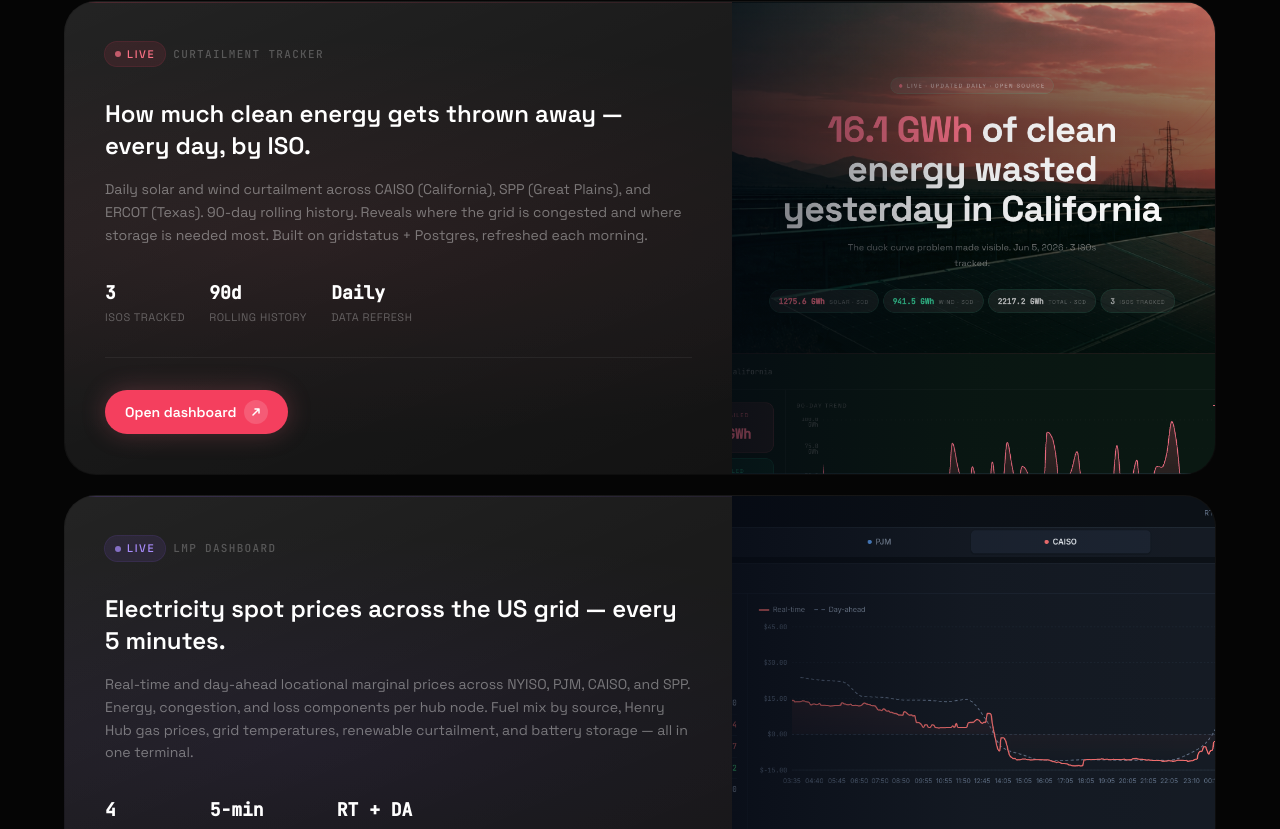
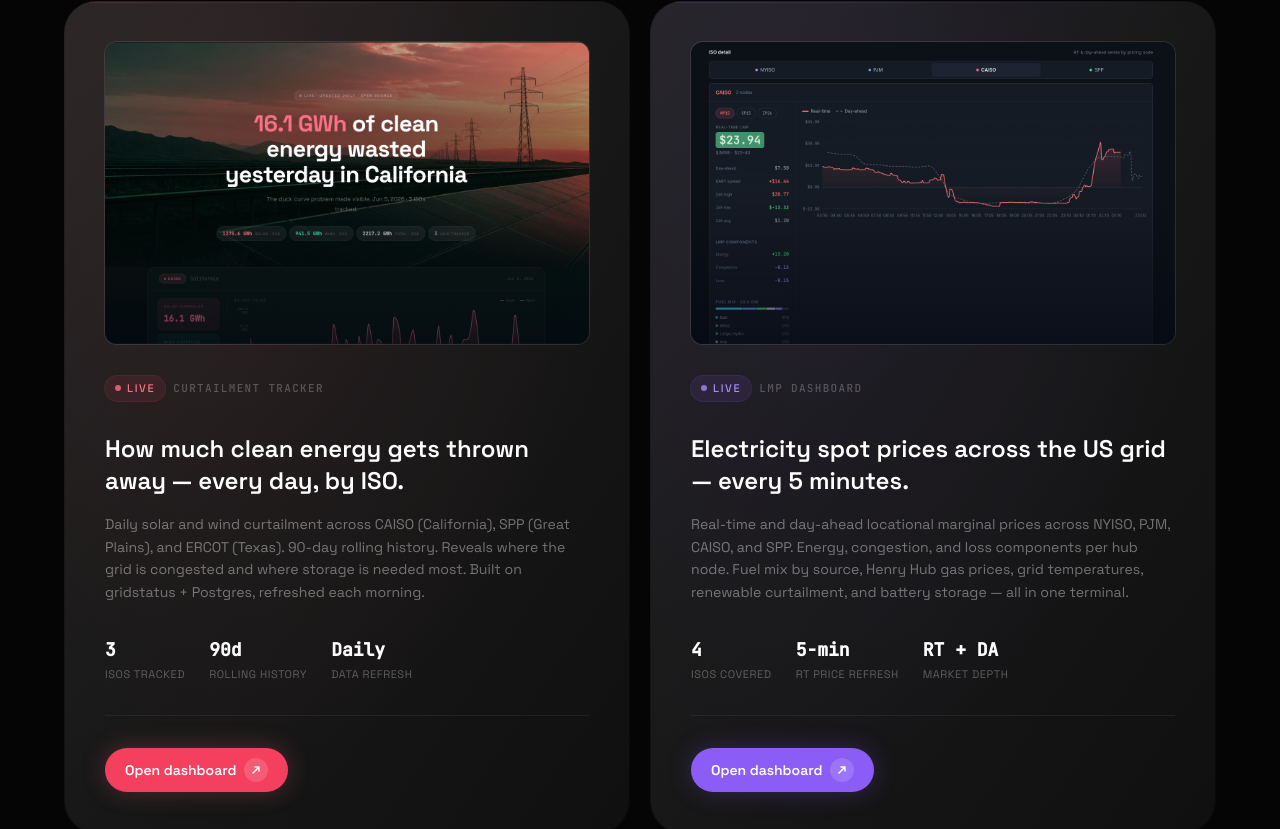
Before and after one commit to kardashev-lab/website, a Next.js app: page / in a window 1280 px wide. Shown: the part 1971-2800 px from the top of the page. Built offline with nearby package versions, Linux system fonts and the light colour scheme.

Commit message:
fix: use vertical card layout for curtailment and LMP tools
Match the interconnection and grid-demand cards with top screenshots
in a 2-column row instead of full-width horizontal strips.

```diff
--- a/components/ToolsShowcase.tsx
+++ b/components/ToolsShowcase.tsx
@@ -26,7 +26,6 @@ const tools = [
     button: 'bg-blue-500 hover:bg-blue-400 shadow-[0_0_24px_rgba(59,130,246,0.25)]',
     image: '/images/tool-interconnection.png',
     imageAlt: 'US interconnection queue dashboard preview',
-    wide: false,
   },
   {
     id: 'grid-demand',
@@ -48,7 +47,6 @@ const tools = [
     button: 'bg-emerald-500 hover:bg-emerald-400 shadow-[0_0_24px_rgba(16,185,129,0.25)]',
     image: '/images/tool-grid-demand.png',
     imageAlt: 'Real-time grid demand dashboard preview',
-    wide: false,
   },
   {
     id: 'curtailment',
@@ -70,7 +68,6 @@ const tools = [
     button: 'bg-rose-500 hover:bg-rose-400 shadow-[0_0_24px_rgba(251,113,133,0.25)]',
     image: '/images/tool-curtailment.png',
     imageAlt: 'US curtailment tracker dashboard preview',
-    wide: true,
   },
   {
     id: 'lmp',
@@ -92,7 +89,6 @@ const tools = [
     button: 'bg-violet-500 hover:bg-violet-400 shadow-[0_0_24px_rgba(139,92,246,0.25)]',
     image: '/images/tool-lmp.png',
     imageAlt: 'LMP dashboard preview showing CAISO real-time prices',
-    wide: true,
   },
 ];
 
@@ -172,48 +168,6 @@ const ToolCard = ({
     </>
   );
 
-  if (tool.wide) {
-    return (
-      <motion.div className="h-full" {...motionProps}>
-        <div className="relative h-full p-px rounded-[2rem] bg-gradient-to-br from-white/10 via-white/5 to-white/[0.02]">
-          <div
-            className="pointer-events-none absolute inset-0 rounded-[2rem] opacity-60"
-            style={{
-              background: `radial-gradient(ellipse at 20% 50%, ${tool.glow} 0%, transparent 60%)`,
-            }}
-          />
-          {/* Horizontal inner core */}
-          <div className="relative h-full flex flex-col lg:flex-row rounded-[calc(2rem-1px)] bg-white/[0.025] overflow-hidden">
-            {/* Top gradient accent */}
-            <div
-              className={`pointer-events-none absolute top-0 left-0 right-0 h-px bg-gradient-to-r ${tool.accent}`}
-            />
-
-            {/* Content */}
-            <div className={`flex flex-col flex-1 p-6 sm:p-8 lg:p-10 ${!tool.image ? 'lg:max-w-3xl' : ''}`}>
-              {content}
-            </div>
-
-            {/* Image panel — only if image provided */}
-            {tool.image && (
-              <div className="relative lg:w-[42%] min-h-[220px] lg:min-h-0 shrink-0">
-                <Image
-                  src={tool.image}
-                  alt={tool.imageAlt}
-                  fill
-                  className="object-cover object-top"
-                  sizes="(max-width: 1024px) 100vw, 42vw"
-                />
-                {/* Fade from content on desktop, fade from bottom on mobile */}
-                <div className="absolute inset-0 lg:bg-gradient-to-r bg-gradient-to-t from-[#030712]/70 via-[#030712]/20 to-transparent lg:from-[#030712]/60 lg:via-[#030712]/10 lg:to-transparent" />
-              </div>
-            )}
-          </div>
-        </div>
-      </motion.div>
-    );
-  }
-
   return (
     <motion.div className="h-full" {...motionProps}>
       <div className="relative h-full p-px rounded-[2rem] bg-gradient-to-br from-white/10 via-white/5 to-white/[0.02]">
@@ -276,12 +230,10 @@ const ToolsShowcase = () => (
         <div className="lg:col-span-5">
           <ToolCard tool={tools[1]} index={1} />
         </div>
-        {/* Curtailment tracker — full-width horizontal card */}
-        <div className="lg:col-span-12">
+        <div className="lg:col-span-6">
           <ToolCard tool={tools[2]} index={2} />
         </div>
-        {/* LMP Dashboard — full-width horizontal card */}
-        <div className="lg:col-span-12">
+        <div className="lg:col-span-6">
           <ToolCard tool={tools[3]} index={3} />
         </div>
       </div>
```
